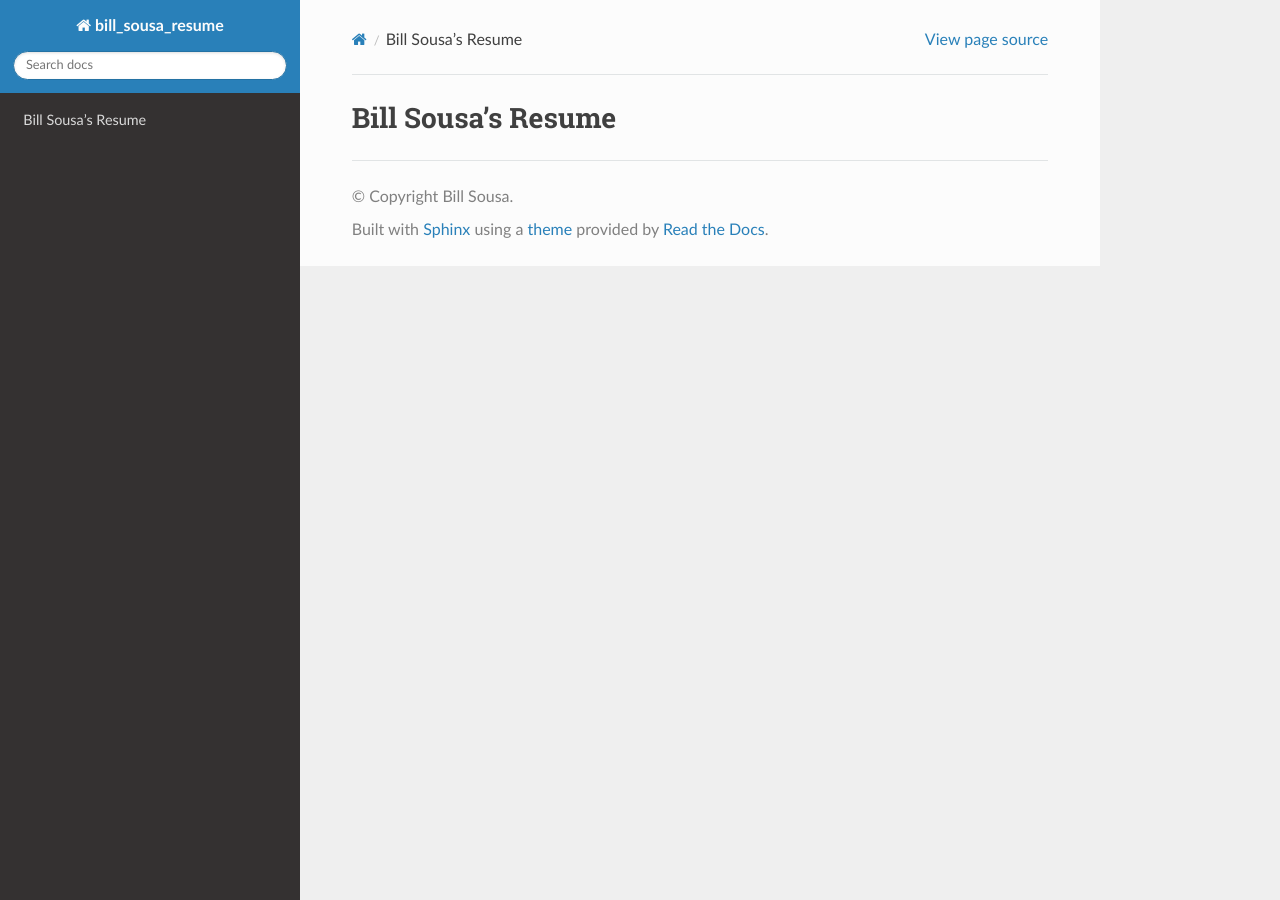
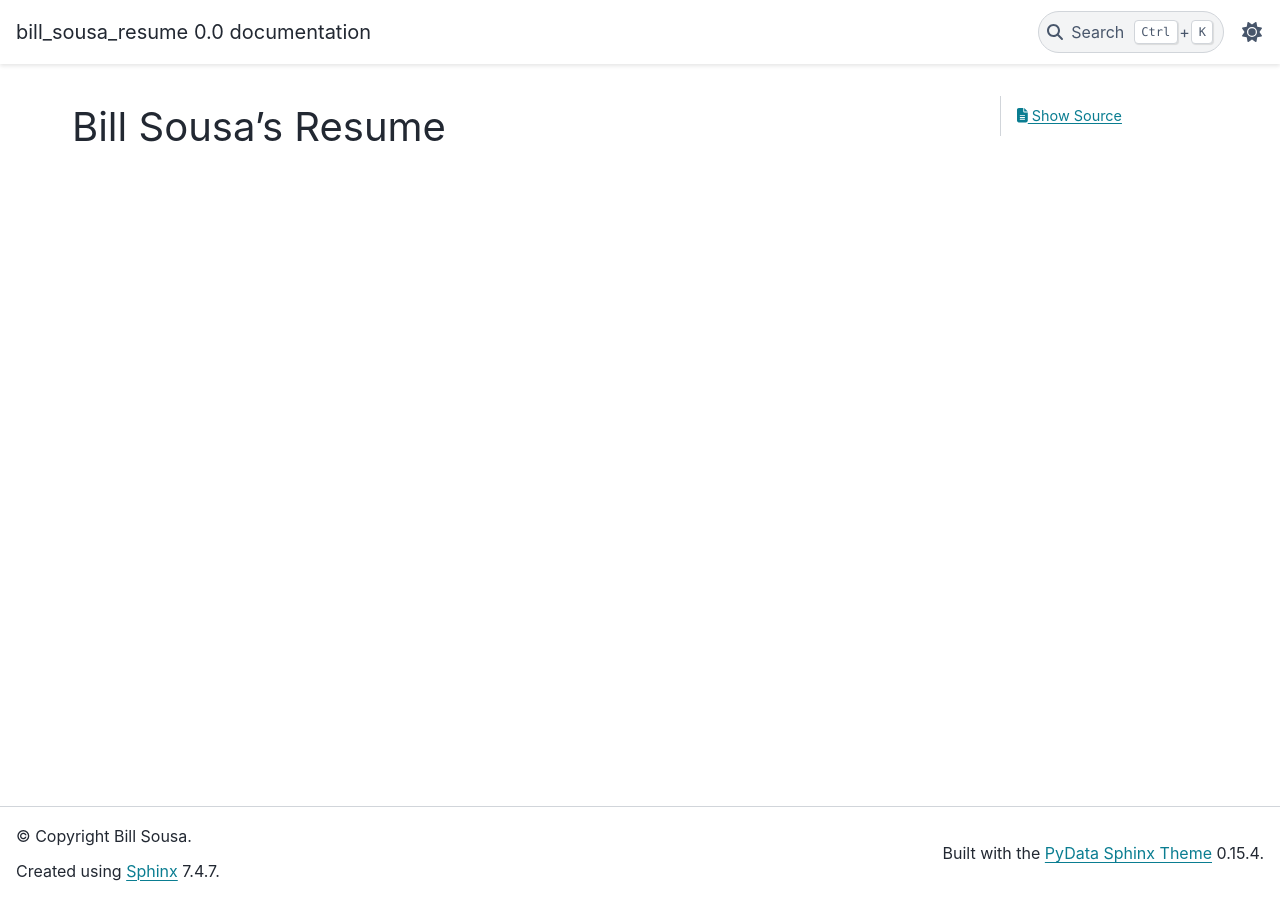
Before and after one commit to BillSousa/bill_sousa_resume, a Sphinx documentation site: the page built from docs/index.md, in a window 1280 px wide. Built offline with Sphinx 7.4.7 and the PyData theme 0.15.4, drawn with Linux system fonts in a browser that asks for light colours; the version number is read from the project's files by our own code.

Commit message:
Update conf.py 25_09_23_10_08_00

```diff
--- a/docs/conf.py
+++ b/docs/conf.py
@@ -23,7 +23,7 @@ source_suffix = {'.md': 'markdown'}
 # -- Options for HTML output -------------------------------------------------
 # https://www.sphinx-doc.org/en/master/usage/configuration.html#options-for-html-output
 
-html_theme = 'sphinx_rtd_theme'   #   'alabaster' #
+html_theme = 'pydata_sphinx_theme'   #   'alabaster' #
 html_static_path = ['_static']
 html_context = {
    # ...
```
